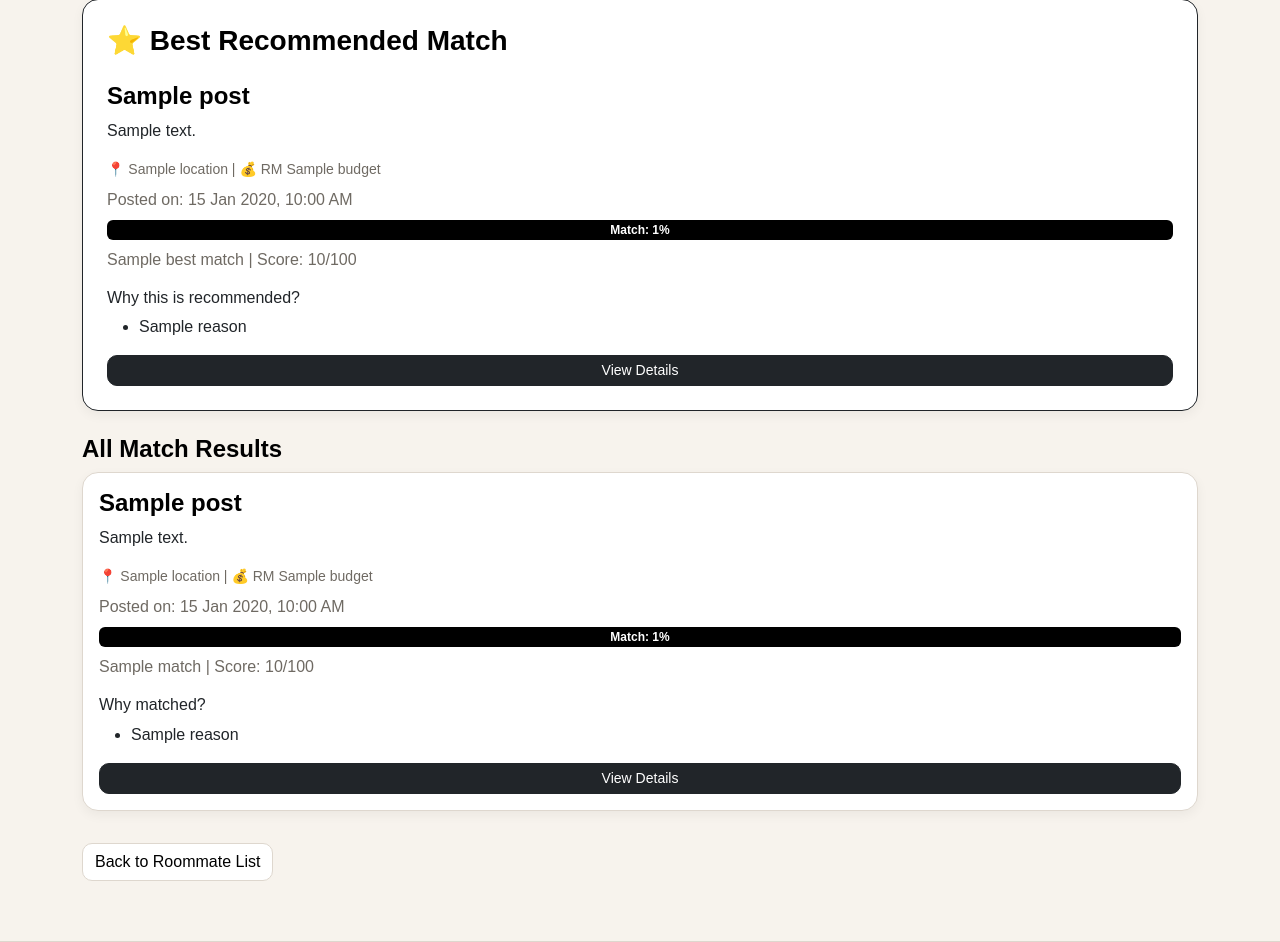
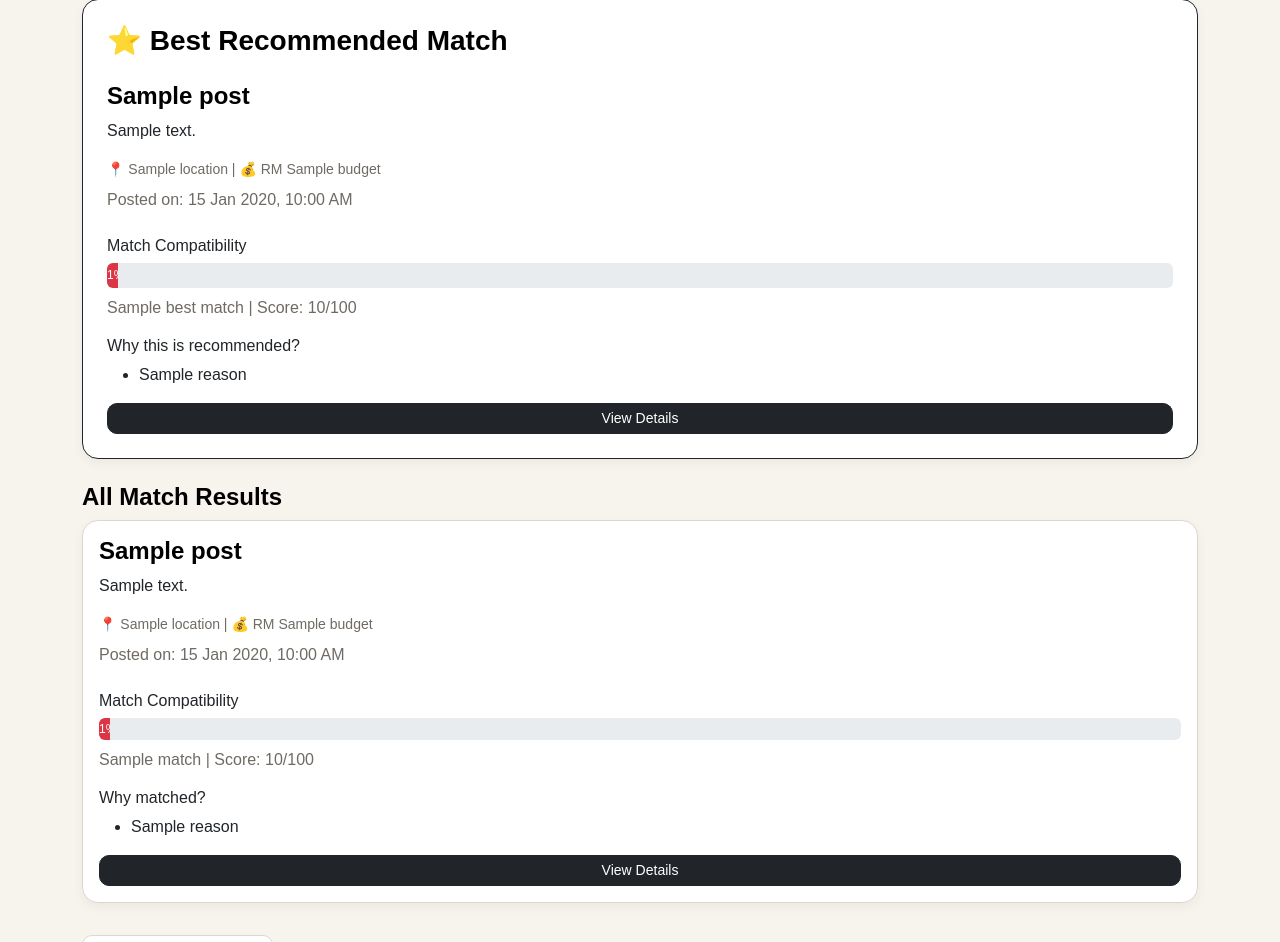
Before and after one commit to GordanEatCodes/GitProject-BudgetBuddy, a Django app: template roommate/templates/roommate/match.html in a window 1280 px wide. Shown: the part 222-1164 px from the top of the page. Run offline with Django 5.2, Linux system fonts and the light colour scheme; tables that the repository leaves empty hold one stand-in row (values such as "Sample post"); the template is opened without the code that fills it: values that come from a table or form of the project are taken from there, most other values are stand-ins (such as "Sample title", 1, 10 or a date in 2020).

Commit message:
fix match progress bar template warning

```diff
--- a/roommate/templates/roommate/match.html
+++ b/roommate/templates/roommate/match.html
@@ -29,9 +29,28 @@
         Posted on: {{ best_match.post.created_at|date:"d M Y, h:i A" }}
     </p>
 
-    <span class="badge bg-success mb-2">
-        Match: {{ best_match.match_percentage }}%
-    </span>
+    <h6 class="mt-3">Match Compatibility</h6>
+
+    <div class="progress mb-2" style="height: 25px;">
+        <div
+            class="progress-bar match-progress
+            {% if best_match.match_percentage >= 80 %}
+                bg-success
+            {% elif best_match.match_percentage >= 60 %}
+                bg-info
+            {% elif best_match.match_percentage >= 40 %}
+                bg-warning
+            {% else %}
+                bg-danger
+            {% endif %}"
+            role="progressbar"
+            data-percentage="{{ best_match.match_percentage }}"
+            aria-valuenow="{{ best_match.match_percentage }}"
+            aria-valuemin="0"
+            aria-valuemax="100">
+            {{ best_match.match_percentage }}%
+        </div>
+    </div>
 
     <p class="text-muted mb-3">
         {{ best_match.match_label }} | Score: {{ best_match.score }}/100
@@ -70,9 +89,28 @@
         Posted on: {{ match.post.created_at|date:"d M Y, h:i A" }}
     </p>
 
-    <span class="badge bg-success mb-2">
-        Match: {{ match.match_percentage }}%
-    </span>
+    <h6 class="mt-3">Match Compatibility</h6>
+
+    <div class="progress mb-2" style="height: 22px;">
+        <div
+            class="progress-bar match-progress
+            {% if match.match_percentage >= 80 %}
+                bg-success
+            {% elif match.match_percentage >= 60 %}
+                bg-info
+            {% elif match.match_percentage >= 40 %}
+                bg-warning
+            {% else %}
+                bg-danger
+            {% endif %}"
+            role="progressbar"
+            data-percentage="{{ match.match_percentage }}"
+            aria-valuenow="{{ match.match_percentage }}"
+            aria-valuemin="0"
+            aria-valuemax="100">
+            {{ match.match_percentage }}%
+        </div>
+    </div>
 
     <p class="text-muted mb-3">
         {{ match.match_label }} | Score: {{ match.score }}/100
@@ -114,4 +152,16 @@
     Back to Roommate List
 </a>
 
+
+<script>
+    document.addEventListener("DOMContentLoaded", function () {
+        const progressBars = document.querySelectorAll(".match-progress");
+
+        progressBars.forEach(function (bar) {
+            const percentage = bar.getAttribute("data-percentage");
+            bar.style.width = percentage + "%";
+        });
+    });
+</script>
+
 {% endblock %}
```
